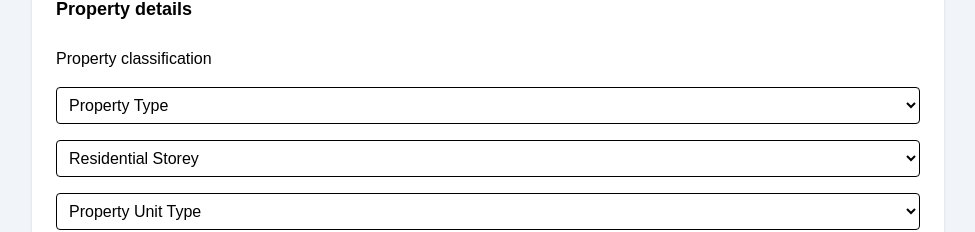
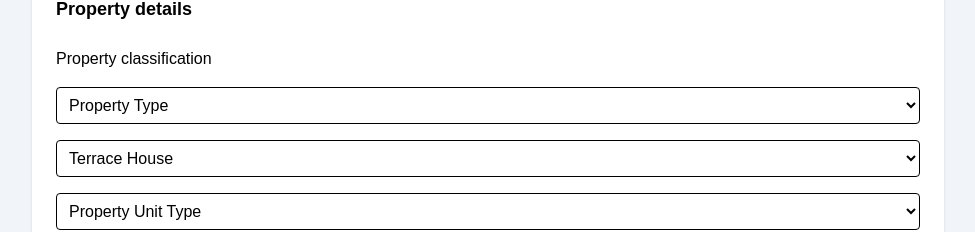
Before and after one commit to Maxchea20/mib-v1, a Next.js app: page /listings/new in a window 1280 px wide. Shown: the part 1052-1284 px from the top of the page, without its empty margins (280-1255 px from the left). Built offline with nearby package versions, Linux system fonts and the light colour scheme; no server answers.

Commit message:
Changed Residential Storey

```diff
--- a/src/components/ListingForm.tsx
+++ b/src/components/ListingForm.tsx
@@ -2415,39 +2415,43 @@ export default function ListingForm({
               }
             >
               <option value="">
-                Residential Storey
-              </option>
-
-              <option>
-                Single Storey
-              </option>
-
-              <option>
-                1.5 Storey
-              </option>
-
-              <option>
-                Double Storey
-              </option>
-
-              <option>
-                2.5 Storey
-              </option>
-
-              <option>
-                Triple Storey
-              </option>
-
-              <option>
-                3.5 Storey
-              </option>
-
-              <option>
-                4 Storey
-              </option>
-
-              <option>
-                4.5 Storey
+                Terrace House
+              </option>
+
+              <option>
+                1-storey Terraced House
+              </option>
+
+              <option>
+                1.5-storey Terraced House
+              </option>
+
+              <option>
+                2-storey Terraced House
+              </option>
+
+              <option>
+                2.5-storey Terraced House
+              </option>
+
+              <option>
+                3-storey Terraced House
+              </option>
+
+              <option>
+                3.5-storey Terraced House
+              </option>
+
+              <option>
+                4-storey Terraced House
+              </option>
+
+              <option>
+                4.5-storey Terraced House
+              </option>
+
+              <option>
+                Townhouse
               </option>
             </select>
 
```
